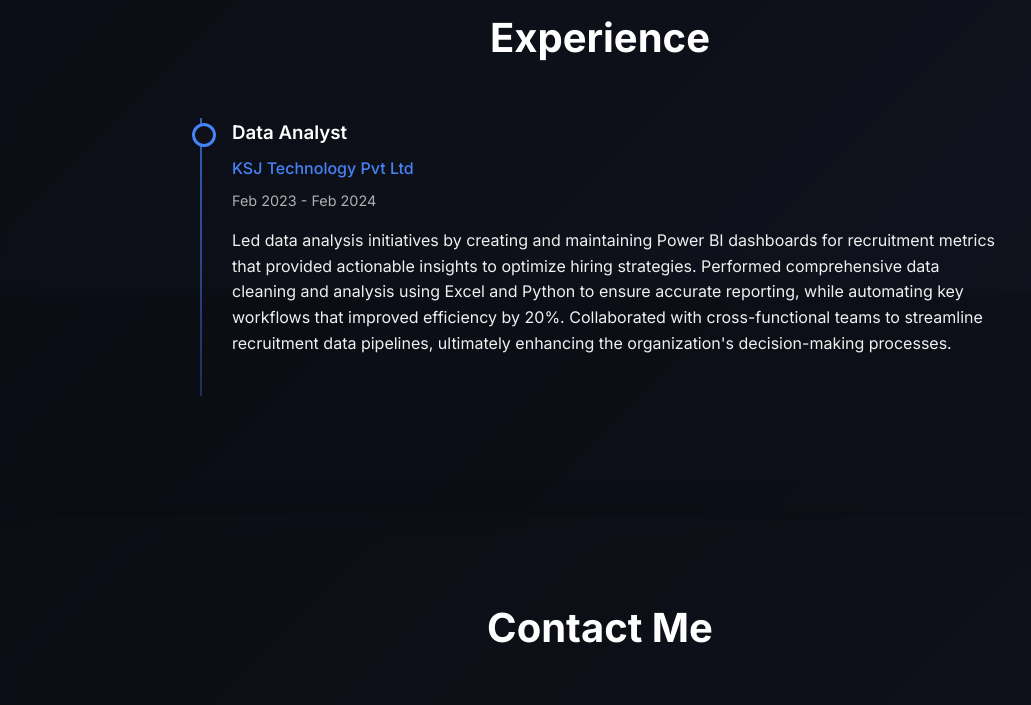
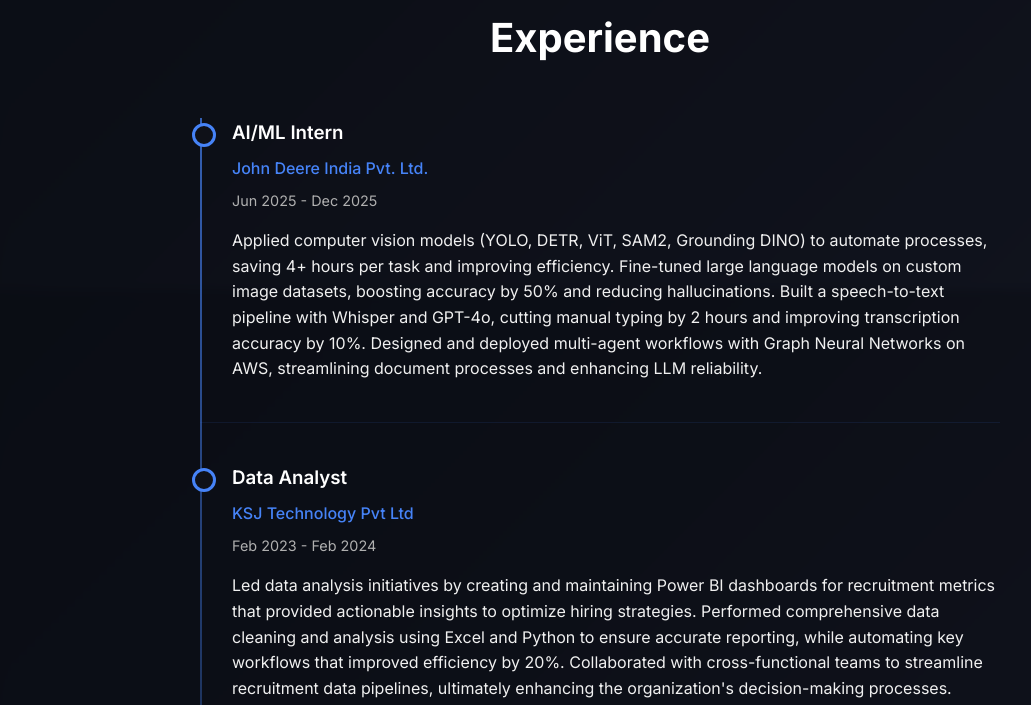
Before and after one commit to chashmishcoder/chashmishcoder.github.io, a plain HTML site: page index.html in a window 1280 px wide. Shown: the part 2910-3615 px from the top of the page, without its empty margins (40-1071 px from the left). Drawn offline with nearby package versions, Linux system fonts and the light colour scheme.

Commit message:
updated resume and experience

```diff
--- a/index.html
+++ b/index.html
@@ -318,6 +318,14 @@
         <h2>Experience</h2>
         <div class="experience-timeline">
             <div class="experience-item">
+                <h3>AI/ML Intern</h3>
+                <p class="company">John Deere India Pvt. Ltd.</p>
+                <p class="duration">Jun 2025 - Dec 2025</p>
+                <p class="experience-summary">
+                    Applied computer vision models (YOLO, DETR, ViT, SAM2, Grounding DINO) to automate processes, saving 4+ hours per task and improving efficiency. Fine-tuned large language models on custom image datasets, boosting accuracy by 50% and reducing hallucinations. Built a speech-to-text pipeline with Whisper and GPT-4o, cutting manual typing by 2 hours and improving transcription accuracy by 10%. Designed and deployed multi-agent workflows with Graph Neural Networks on AWS, streamlining document processes and enhancing LLM reliability.
+                </p>
+            </div>
+            <div class="experience-item">
                 <h3>Data Analyst</h3>
                 <p class="company">KSJ Technology Pvt Ltd</p>
                 <p class="duration">Feb 2023 - Feb 2024</p>
```
Also changed, not shown: 1 other file.
